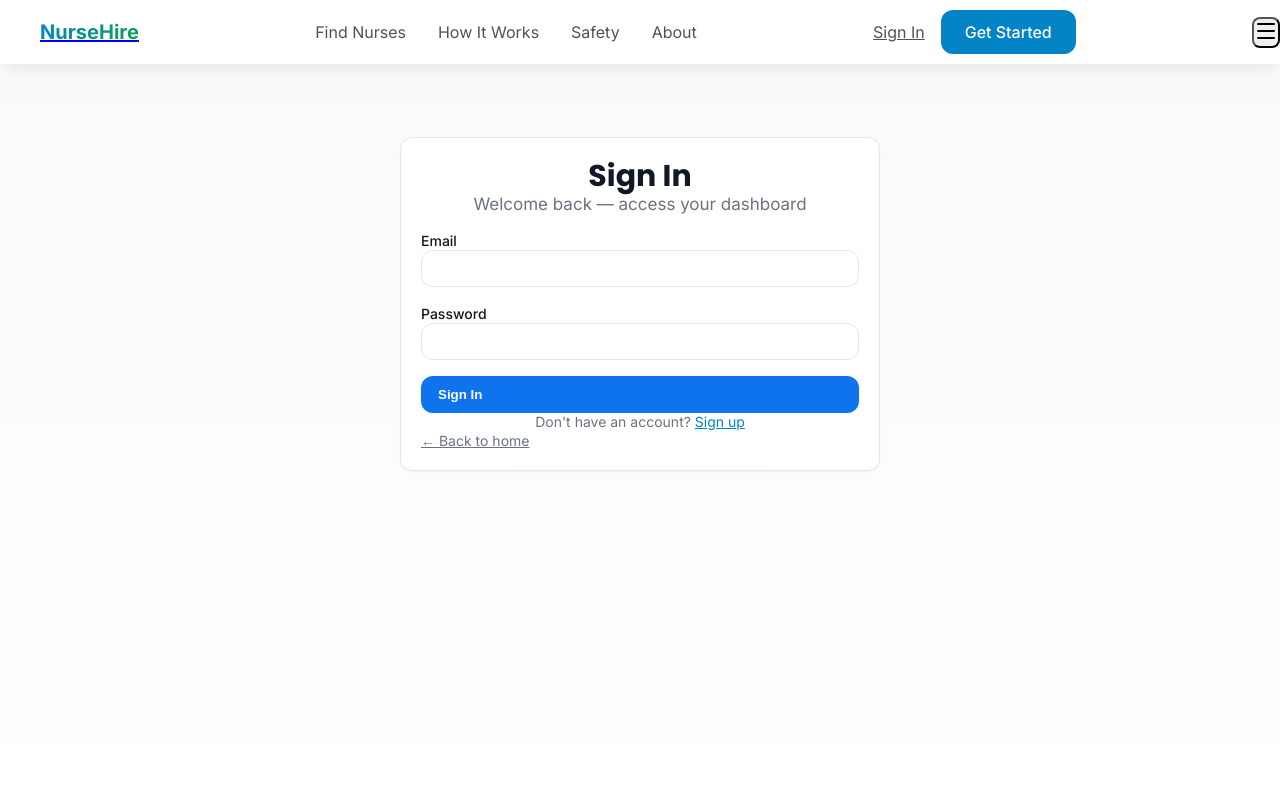
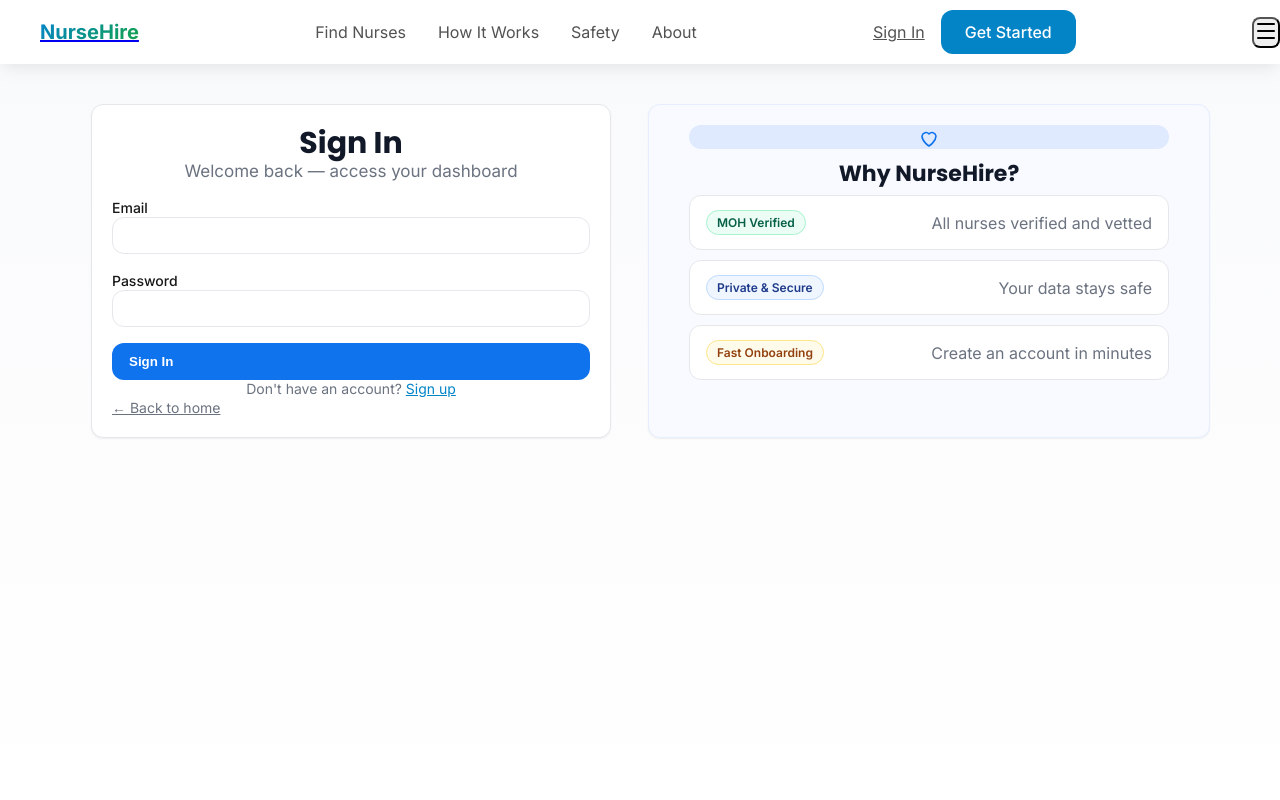
Before and after one commit to mohamadalmarzouq/NurseHire, a Next.js app: page /auth/login in a window 1280 px wide. Shown: the top 800 px of the page. Built offline with nearby package versions, Linux system fonts and the light colour scheme; no server answers.

Commit message:
Auth: add split-panel layout with benefits on login & register

```diff
--- a/src/app/auth/login/page.tsx
+++ b/src/app/auth/login/page.tsx
@@ -51,8 +51,9 @@ export default function LoginPage() {
 
   return (
     <div className="min-h-screen" style={{background:'linear-gradient(180deg,#F9FAFB, #FFFFFF)'}}>
-      <div className="nh-container" style={{display:'grid',placeItems:'center',minHeight:'60vh',padding:'32px 0'}}>
-        <div className="nh-card" style={{maxWidth:480,width:'100%'}}>
+      <div className="nh-container" style={{padding:'40px 0'}}>
+        <div className="nh-grid nh-grid-2" style={{alignItems:'stretch'}}>
+          <div className="nh-card" style={{maxWidth:520,width:'100%',justifySelf:'center'}}>
           <div className="text-center mb-4">
             <h1 className="nh-h2">Sign In</h1>
             <p className="nh-sub">Welcome back — access your dashboard</p>
@@ -100,13 +101,29 @@ export default function LoginPage() {
           </button>
         </form>
 
-        <p className="mt-4 text-center text-sm nh-muted">
-          Don't have an account?{' '}<Link href="/auth/register" className="text-primary-600">Sign up</Link>
-        </p>
+            <p className="mt-4 text-center text-sm nh-muted">
+              Don't have an account?{' '}<Link href="/auth/register" className="text-primary-600">Sign up</Link>
+            </p>
 
-        <Link href="/" className="block mt-2 text-center text-sm nh-muted">
-          ← Back to home
-        </Link>
+            <Link href="/" className="block mt-2 text-center text-sm nh-muted">← Back to home</Link>
+          </div>
+
+          {/* Benefits panel */}
+          <div className="nh-card" style={{background:'#F8FAFF',borderColor:'#E6EEFF'}}>
+            <div style={{maxWidth:480,margin:'0 auto'}}>
+              <div className="w-14 h-14 rounded-full" style={{background:'#E0EAFF',display:'grid',placeItems:'center',margin:'0 auto 12px'}}>
+                <svg width="24" height="24" viewBox="0 0 24 24" fill="none" xmlns="http://www.w3.org/2000/svg">
+                  <path d="M12 21s-7-4.35-7-10a4 4 0 0 1 7-2 4 4 0 0 1 7 2c0 5.65-7 10-7 10z" stroke="#0F73EE" strokeWidth="1.6" strokeLinecap="round" strokeLinejoin="round"/>
+                </svg>
+              </div>
+              <h2 className="text-center nh-h2" style={{fontSize:'22px',marginBottom:'8px'}}>Why NurseHire?</h2>
+              <ul className="nh-muted" style={{listStyle:'none',padding:0,margin:0,display:'grid',gap:'10px'}}>
+                <li className="nh-row" style={{gap:'12px'}}><span className="nh-badge nh-badge--ok">MOH Verified</span><span className="nh-right nh-muted">All nurses verified and vetted</span></li>
+                <li className="nh-row" style={{gap:'12px'}}><span className="nh-badge nh-badge--info">Private & Secure</span><span className="nh-right nh-muted">Your data stays safe</span></li>
+                <li className="nh-row" style={{gap:'12px'}}><span className="nh-badge nh-badge--warn">Fast Onboarding</span><span className="nh-right nh-muted">Create an account in minutes</span></li>
+              </ul>
+            </div>
+          </div>
         </div>
       </div>
     </div>
```
Also changed, not shown: src/app/auth/register/page.tsx (+22 -4 lines).
